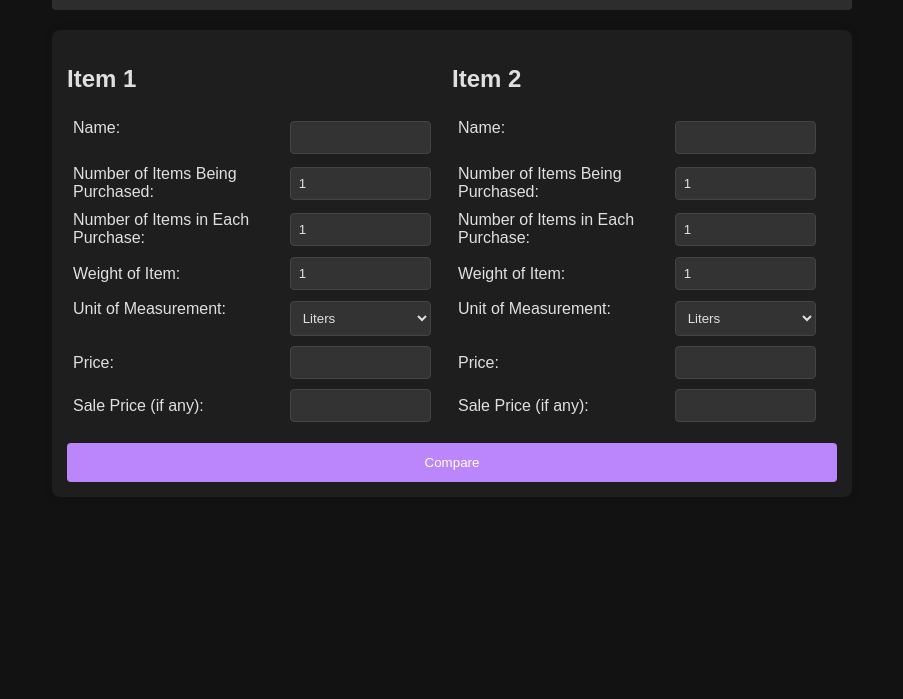
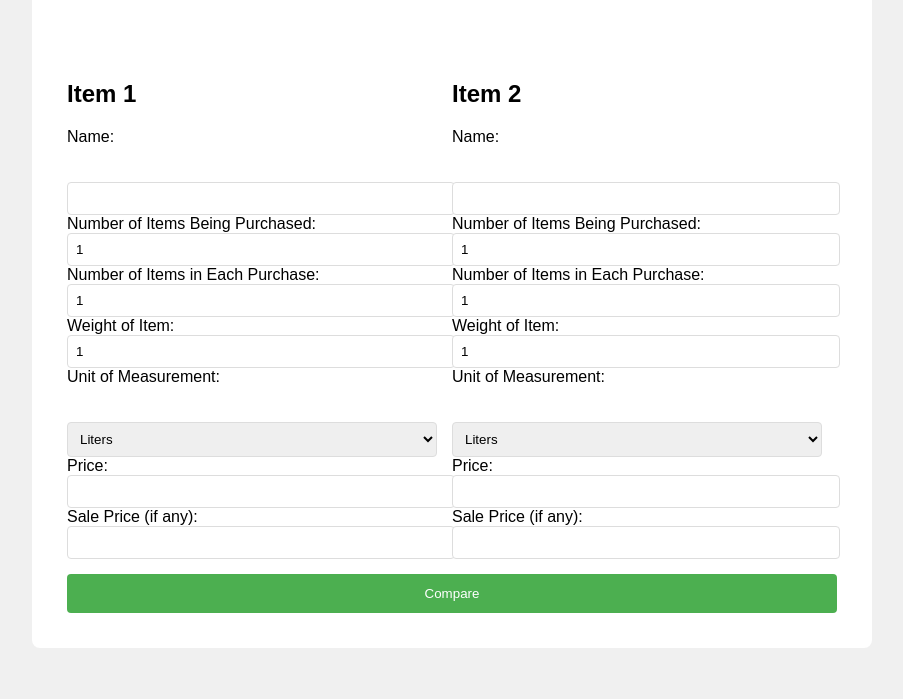
Before and after one commit to xPollutionx/ConFused, a website: page index.html in a window 1280 px wide. Shown: the part 101-800 px from the top of the page, without its empty margins (188-1091 px from the left). Drawn offline with Linux system fonts and the light colour scheme.

Commit message:
Add files via upload

```diff
--- a/index.html
+++ b/index.html
@@ -13,26 +13,17 @@
         <div class="calculator">
             <div class="item-table" id="item1-table">
                 <h2>Item 1</h2>
-                <table>
-                    <tr>
-                        <td><label for="item1-name">Name:</label><br><br></td>
-                        <td><input type="text" id="item1-name"></td>
-                    </tr>
-                    <tr>
-                        <td><label for="item1-quantity">Number of Items Being Purchased:</label></td>
-                        <td><input type="number" id="item1-quantity" value="1" step="any"></td>
-                    </tr>
-                    <tr>
-                        <td><label for="item1-unit-amount">Number of Items in Each Purchase:</label></td>
-                        <td><input type="number" id="item1-unit-amount" value="1" step="any"></td>
-                    </tr>
-                    <tr>
-                        <td><label for="item1-weight">Weight of Item:</label></td>
-                        <td><input type="number" id="item1-weight" value="1" step="any"></td>
-                    </tr>
-                    <tr>
-                        <td><label for="item1-unit-type">Unit of Measurement:</label><br><br></td>
-                        <td><select id="item1-unit-type">
+                <div>
+                    <label for="item1-name">Name:</label><br><br>
+                    <input type="text" id="item1-name">
+                    <label for="item1-quantity">Number of Items Being Purchased:</label>
+                    <input type="number" id="item1-quantity" value="1" step="any">
+                    <label for="item1-unit-amount">Number of Items in Each Purchase:</label>
+                    <input type="number" id="item1-unit-amount" value="1" step="any">
+                    <label for="item1-weight">Weight of Item:</label>
+                    <input type="number" id="item1-weight" value="1" step="any">
+                    <label for="item1-unit-type">Unit of Measurement:</label><br><br>
+                    <select id="item1-unit-type">
                         <option value="liters">Liters</option>
                         <option value="fl oz">Fl Oz</option>
                         <option value="gallons">Gallons</option>
@@ -46,40 +37,26 @@
                         <option value="quarts">Quarts</option>
                         <option value="pints">Pints</option>
                         <option value="units">Units</option>
-                        </select></td>
-                    </tr>
-                    <tr>
-                        <td><label for="item1-price">Price:</label></td>
-                        <td><input type="number" id="item1-price" step="any"></td>
-                    </tr>
-                    <tr>
-                        <td><label for="item1-sale">Sale Price (if any):</label></td>
-                        <td><input type="number" id="item1-sale" step="any"></td>
-                    </tr>
-                </table>
+                    </select>
+                    <label for="item1-price">Price:</label>
+                    <input type="number" id="item1-price" step="any">
+                    <label for="item1-sale">Sale Price (if any):</label>
+                    <input type="number" id="item1-sale" step="any">
+                </div>
             </div>
             <div class="item-table" id="item2-table">
                 <h2>Item 2</h2>
-                <table>
-                    <tr>
-                        <td><label for="item2-name">Name:</label><br><br></td>
-                        <td><input type="text" id="item2-name"></td>
-                    </tr>
-                    <tr>
-                        <td><label for="item2-quantity">Number of Items Being Purchased:</label></td>
-                        <td><input type="number" id="item2-quantity" value="1" step="any"></td>
-                    </tr>
-                    <tr>
-                        <td><label for="item2-unit-amount">Number of Items in Each Purchase:</label></td>
-                        <td><input type="number" id="item2-unit-amount" value="1" step="any"></td>
-                    </tr>
-                    <tr>
-                        <td><label for="item2-weight">Weight of Item:</label></td>
-                        <td><input type="number" id="item2-weight" value="1" step="any"></td>
-                    </tr>
-                    <tr>
-                        <td><label for="item2-unit-type">Unit of Measurement:</label><br><br></td>
-                        <td><select id="item2-unit-type">
+                <div>
+                    <label for="item2-name">Name:</label><br><br>
+                    <input type="text" id="item2-name">
+                    <label for="item2-quantity">Number of Items Being Purchased:</label>
+                    <input type="number" id="item2-quantity" value="1" step="any">
+                    <label for="item2-unit-amount">Number of Items in Each Purchase:</label>
+                    <input type="number" id="item2-unit-amount" value="1" step="any">
+                    <label for="item2-weight">Weight of Item:</label>
+                    <input type="number" id="item2-weight" value="1" step="any">
+                    <label for="item2-unit-type">Unit of Measurement:</label><br><br>
+                    <select id="item2-unit-type">
                         <option value="liters">Liters</option>
                         <option value="fl oz">Fl Oz</option>
                         <option value="gallons">Gallons</option>
@@ -93,17 +70,12 @@
                         <option value="quarts">Quarts</option>
                         <option value="pints">Pints</option>
                         <option value="units">Units</option>
-                        </select></td>
-                    </tr>
-                    <tr>
-                        <td><label for="item2-price">Price:</label></td>
-                        <td><input type="number" id="item2-price" step="any"></td>
-                    </tr>
-                    <tr>
-                        <td><label for="item2-sale">Sale Price (if any):</label></td>
-                        <td><input type="number" id="item2-sale" step="any"></td>
-                    </tr>
-                </table>
+                    </select>
+                    <label for="item2-price">Price:</label>
+                    <input type="number" id="item2-price" step="any">
+                    <label for="item2-sale">Sale Price (if any):</label>
+                    <input type="number" id="item2-sale" step="any">
+                </div>
             </div>
             <div style="clear:both;"></div>
             <button id="compare-btn">Compare</button>
--- a/styles.css
+++ b/styles.css
@@ -1,27 +1,24 @@
 body {
     font-family: Arial, sans-serif;
-    background-color: #121212;
-    color: #e0e0e0;
+    background-color: #f0f0f0;
+    color: black;
 }
 
 .container {
     max-width: 800px;
     margin: 0 auto;
-    padding: 10px;
+    padding: 20px;
+    background: white;
+    border-radius: 8px;
 }
 
 h1 {
     text-align: center;
-    color: #bb86fc;
-    margin-bottom: 15px;
+    margin-bottom: 20px;
 }
 
 .calculator {
-    background: #1e1e1e;
     padding: 15px;
-    border-radius: 8px;
-    box-shadow: 0 0 10px rgba(0, 0, 0, 0.1);
-    overflow: hidden;
 }
 
 .item-table {
@@ -34,31 +31,26 @@ h1 {
     margin-right: 0;
 }
 
-table {
-    width: 100%;
-}
-
-td {
-    padding: 4px;
-}
-
 input[type="text"],
 input[type="number"],
 select {
     width: 100%;
     padding: 8px;
-    border: 1px solid #444;
+    border: 1px solid #ddd;
     border-radius: 4px;
-    background-color: #333;
-    color: #e0e0e0;
-    box-sizing: border-box;
+    margin-bottom: 0;
+}
+
+label {
+    display: block;
+    margin-bottom: 0;
 }
 
 button {
     display: block;
     width: 100%;
     padding: 12px;
-    background-color: #bb86fc;
+    background-color: #4CAF50;
     color: white;
     border: none;
     border-radius: 4px;
@@ -67,7 +59,7 @@ button {
 }
 
 button:hover {
-    background-color: #9c4dcc;
+    background-color: #45a049;
 }
 
 #result {
@@ -75,6 +67,6 @@ button:hover {
     text-align: center;
     clear: both;
     padding: 10px;
-    background: #2d2d2d;
+    background: white;
     border-radius: 4px;
 }
```
Lines whose indentation alone changed are shown as unchanged.
